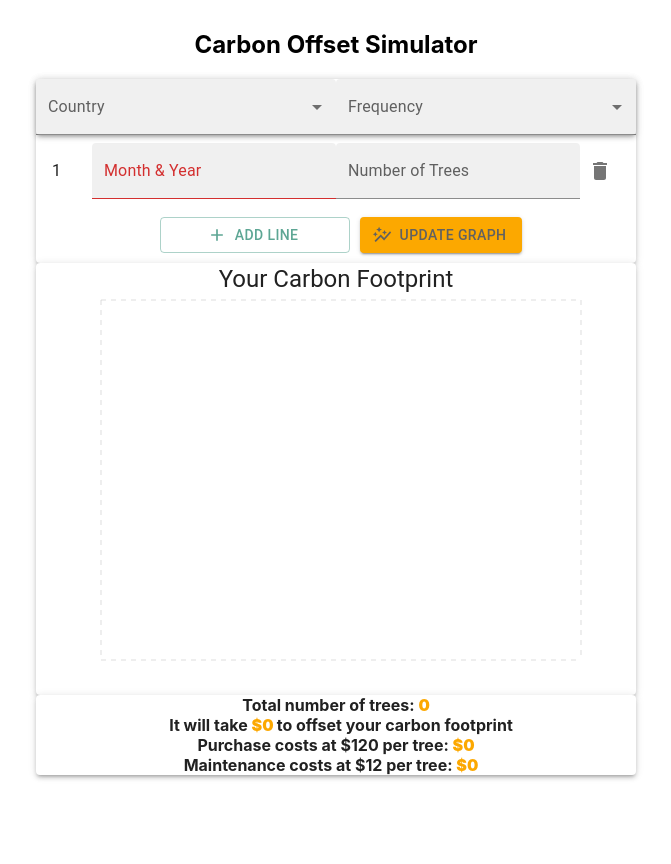
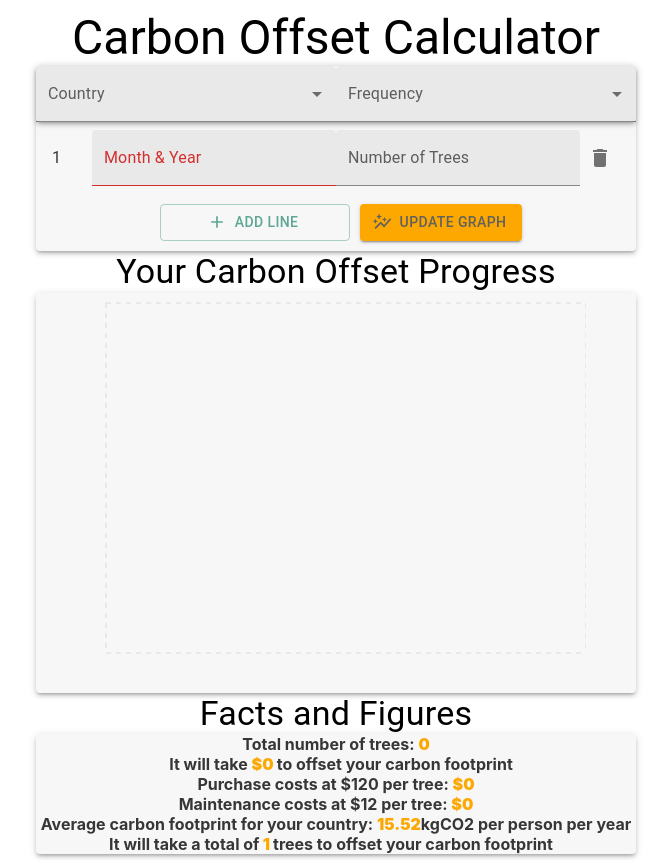
Before and after one commit to TrisRosco/s2z, a React (Create React App) app in the folder s2z/: page / in a window 1280 px wide. Shown: the whole page, without its empty margins (304-975 px from the left). Before the commit the page ends 800 px from the top, so only its background shows below. Built offline with nearby package versions, Linux system fonts and the light colour scheme.

Commit message:
Styling changes

```diff
--- a/s2z/src/App.js
+++ b/s2z/src/App.js
@@ -2,12 +2,12 @@ import "./App.css";
 import React, { useState } from "react";
 import ParamInput from "./Components/ParamInput";
 // import Graph from "./Components/Graph";
-import { createTheme, ThemeProvider } from "@mui/material";
-
+import { createTheme, ThemeProvider } from "@mui/material/styles";
+import { Typography } from "@mui/material";
 
 const theme = createTheme({
   palette: {
-    mode: "light",
+    type: "light",
     primary: {
       main: "#5da694",
       contrastText: "#f7f7f7",
@@ -16,20 +16,21 @@ const theme = createTheme({
       main: "#fca800",
       contrastText: "#616160",
     },
+    text: {
+      primary: "rgba(0,0,0,0.78)",
+    },
     background: {
-      default: "#f7f7f7",
+      paper: '#f7f7f7',
+      default: '#ffffff',
     },
   },
 });
 
 function App() {
-
   return (
     <div className="App">
       <ThemeProvider theme={theme}>
-        <header className="App-header">
-          <h2>Carbon Offset Simulator</h2>
-        </header>
+        <Typography variant="h3">Carbon Offset Calculator</Typography>
         <ParamInput />
       </ThemeProvider>
     </div>
--- a/s2z/src/Components/Graph/index.js
+++ b/s2z/src/Components/Graph/index.js
@@ -1,16 +1,42 @@
-import { LineChart, Line, CartesianGrid, XAxis, YAxis, ReferenceLine } from "recharts";
+import {
+  LineChart,
+  Line,
+  Label,
+  CartesianGrid,
+  XAxis,
+  YAxis,
+  ReferenceLine,
+} from "recharts";
 
 const Graph = (props) => {
-
   return (
     <div className="Graph">
-    <LineChart width={550} height={400} data={props.data} average={props.average}>
-      <Line type="monotone" dataKey="trees" stroke="#5da694" strokeWidth={3} />
-      <ReferenceLine label={props.average} y={props.average} stroke="red" strokeDasharray="3 3" />
-      <CartesianGrid stroke="#ccca" strokeDasharray="5 5" />
-      <XAxis dataKey="date" label="Dates" />
-      <YAxis  />
-    </LineChart>
+      <LineChart
+        width={550}
+        height={400}
+        data={props.data}
+        average={props.average}
+        margin={{ top: 10, right: 0, bottom: 10, left: 10 }}
+      >
+        <Line
+          type="monotone"
+          dataKey="trees"
+          stroke="#5da694"
+          strokeWidth={3}
+        />
+        <ReferenceLine
+          label={props.average}
+          y={props.average}
+          stroke="red"
+          strokeDasharray="3 3"
+        />
+        <CartesianGrid stroke="#ccca" strokeDasharray="5 5" />
+        <XAxis dataKey="date">
+          {" "}
+          <Label value="Time" offset={-3} position="insideBottom" />{" "}
+        </XAxis>
+        <YAxis label={{ value: "kgCO2", angle: -90, position: "insideLeft" }} />
+      </LineChart>
     </div>
   );
 };
--- a/s2z/src/Components/ParamInput/index.js
+++ b/s2z/src/Components/ParamInput/index.js
@@ -19,6 +19,7 @@ import DeleteIcon from "@mui/icons-material/Delete";
 import AddIcon from "@mui/icons-material/Add";
 import AutoGraphIcon from "@mui/icons-material/AutoGraph";
 import Graph from "../Graph";
+import { ThemeProvider } from "@emotion/react";
 
 function ParamInput() {
   const [lineCount, setLineCount] = useState(1);
@@ -163,7 +164,7 @@ function ParamInput() {
               <MenuItem value={1710}>Australia</MenuItem>
             </Select>
           </FormControl>
-          <FormControl variant="filled">
+          <FormControl variant="filled" >
             <InputLabel>Frequency</InputLabel>
             <Select className="selector" label="Frequency">
               <MenuItem value={0}>Weekly</MenuItem>
@@ -191,12 +192,15 @@ function ParamInput() {
           <span>Update Graph</span>
         </Button>
       </Paper>
+      <Typography variant="h4" className="subtitle">
+        Your Carbon Offset Progress
+      </Typography>
       <Paper elevation={3} className="graph-container">
-        <Typography variant="h5" id="graph-title">
-          Your Carbon Footprint
-        </Typography>
-        <Graph data={data} average={selectedCountry} />{" "}
+        <Graph data={data} average={selectedCountry} />
       </Paper>
+      <Typography variant="h4">
+        Facts and Figures
+      </Typography>
       <Paper elevation={3} className="flavour-text-container">
         <Typography variant="p" id="flavour-text">
           Total number of trees: <span id="emphasis"> {totalTrees} </span>
@@ -213,6 +217,15 @@ function ParamInput() {
           Maintenance costs at $12 per tree:{" "}
           <span id="emphasis"> ${totalTrees * 12} </span>
         </Typography>
+        <Typography variant="p" id="flavour-text">
+          <br />
+          Average carbon footprint for your country:{" "}
+          <span id="emphasis"> {selectedCountry}</span>kgCO2 per person per year
+          <br />
+          It will take a total of
+          <span id="emphasis"> {Math.ceil(selectedCountry / 28.5)} </span> trees
+          to offset your carbon footprint
+        </Typography>
       </Paper>
     </>
   );
--- a/s2z/src/Components/ParamInput/styles.css
+++ b/s2z/src/Components/ParamInput/styles.css
@@ -27,9 +27,9 @@ body{
     width : 300px;
 }
 
+
 #flavour-text{
     font-weight: bold;
-    color: var(--Slate);
     overflow-wrap: break-word;
     padding : 10px;
 }
```
